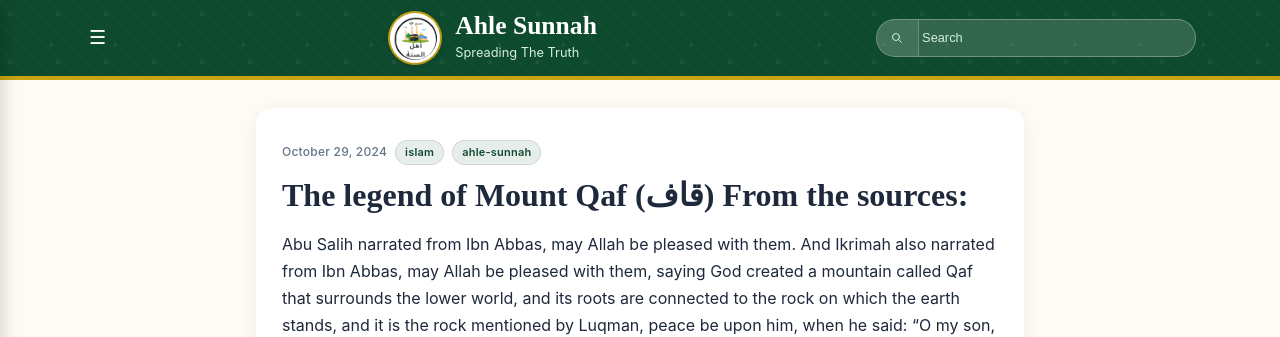
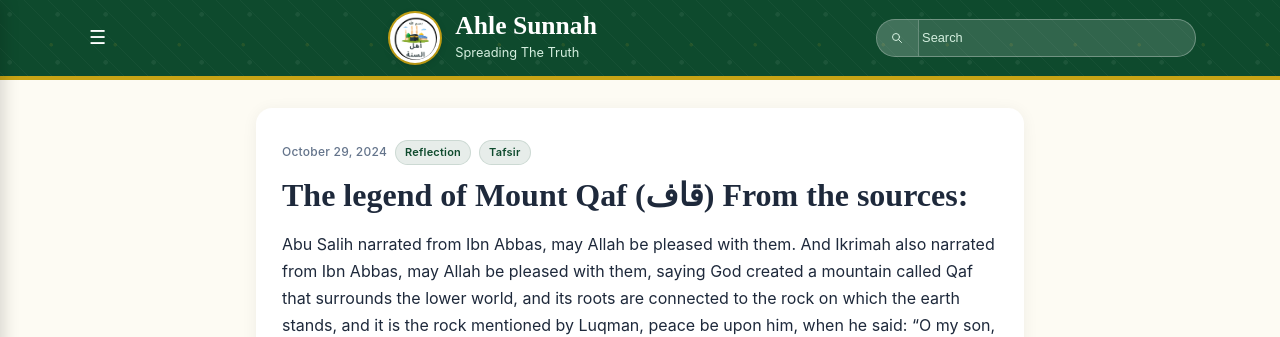
Before and after one commit to Fali17/ahlesunnah, a Jekyll site: the page built from _posts/2024-10-29-the-legend-of-mount-qaf-from-the-sources.md, in a window 1280 px wide and 900 px high. Shown: the top 337 px of the window. Built offline with Jekyll 4.4.1, drawn with Linux system fonts in a browser that asks for light colours.

Commit message:
Update 2024-10-29-the-legend-of-mount-qaf-from-the-sources.md

```diff
--- a/_posts/2024-10-29-the-legend-of-mount-qaf-from-the-sources.md
+++ b/_posts/2024-10-29-the-legend-of-mount-qaf-from-the-sources.md
@@ -2,7 +2,7 @@
 layout: post
 title: "The legend of Mount Qaf (قاف) From the sources:"
 date: 2024-10-29 13:50:00 +0000
-tags: [islam, ahle-sunnah]
+tags: [Reflection,Tafsir]
 ---
 
 Abu Salih narrated from Ibn Abbas, may Allah be pleased with them. And Ikrimah also narrated from Ibn Abbas, may Allah be pleased with them, saying God created a mountain called Qaf that surrounds the lower world, and its roots are connected to the rock on which the earth stands, and it is the rock mentioned by Luqman, peace be upon him, when he said: "O my son, if it is the weight of a mustard seed and it is in a rock or in the heavens or in the earth" [the verse]. So when God Almighty wants to shake a village on earth, He orders that mountain to move the root that is next to that village, and it shakes at that moment. Mujahid said: It is a mountain that surrounds the earth and the seas. It is narrated from Al-Dahhak that it is an emerald that is green.
```
